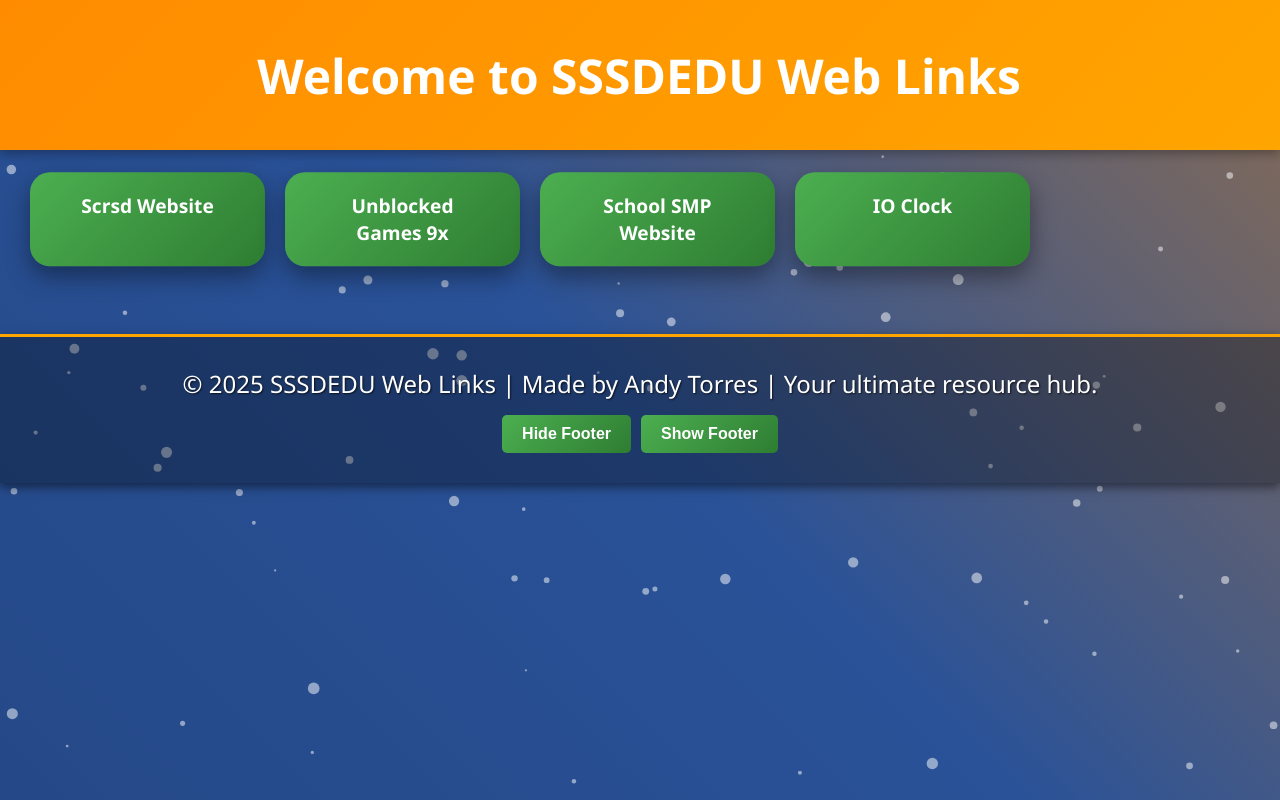
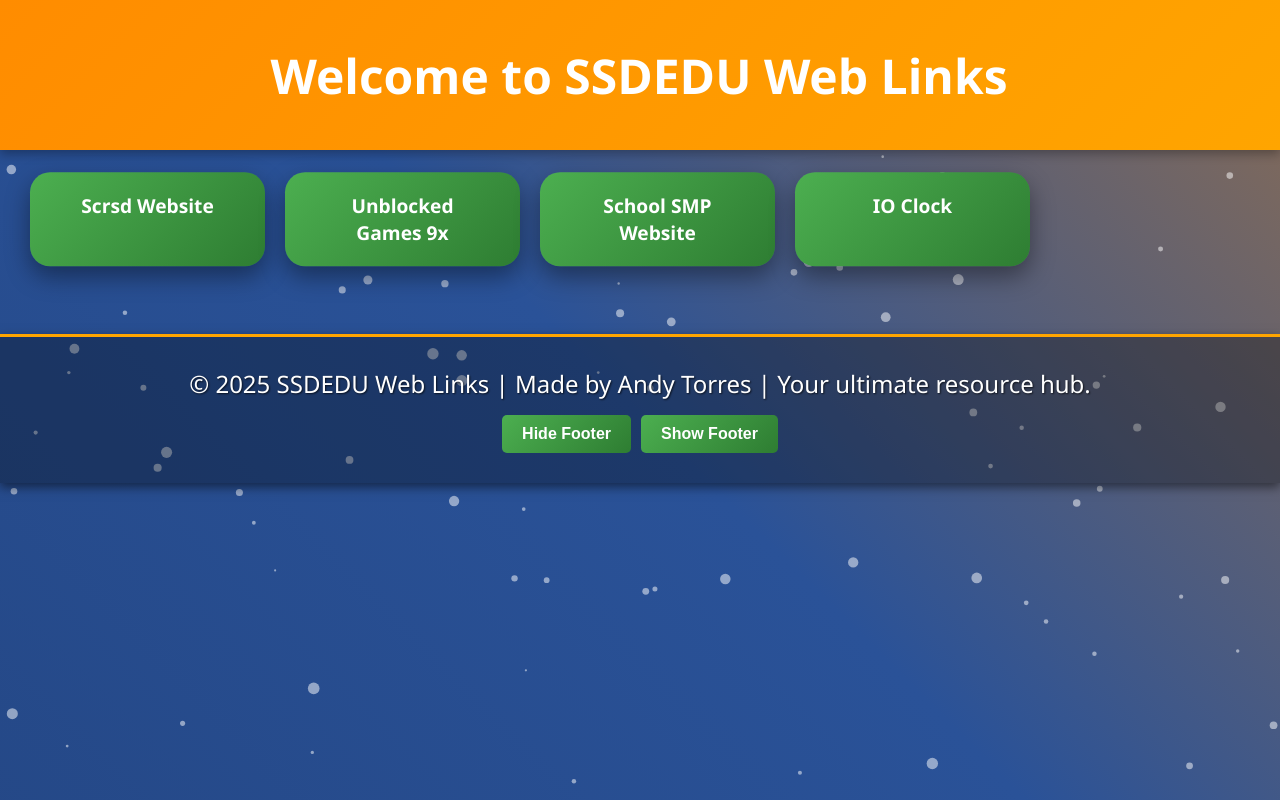
Before and after one commit to SSDEDU-WEB/SsdeduWebLinks, a plain HTML site: page index.html in a window 1280 px wide. Drawn offline with Linux system fonts and the light colour scheme.

Commit message:
Update index.html

```diff
--- a/index.html
+++ b/index.html
@@ -3,7 +3,7 @@
 <head>
     <meta charset="UTF-8">
     <meta name="viewport" content="width=device-width, initial-scale=1.0">
-    <title>SSSDEDU Web Links</title>
+    <title>SSDEDU Web Links</title>
     <style>
         body {
             margin: 0;
@@ -174,7 +174,7 @@
     <canvas id="particleCanvas"></canvas>
 
     <div class="banner">
-        <h1>Welcome to SSSDEDU Web Links</h1>
+        <h1>Welcome to SSDEDU Web Links</h1>
     </div>
 
     <div class="button-container">
@@ -185,7 +185,7 @@
     </div>
 
     <footer class="footer">
-        <div>© 2025 SSSDEDU Web Links | Made by Andy Torres | Your ultimate resource hub.</div>
+        <div>© 2025 SSDEDU Web Links | Made by Andy Torres | Your ultimate resource hub.</div>
         <div class="footer-buttons">
             <button onclick="toggleFooter()">Hide Footer</button>
             <button onclick="showFooter()">Show Footer</button>
```
